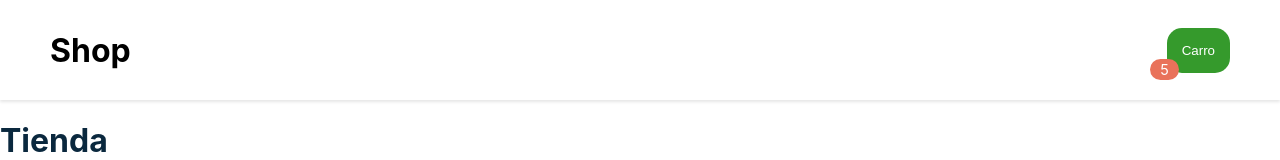
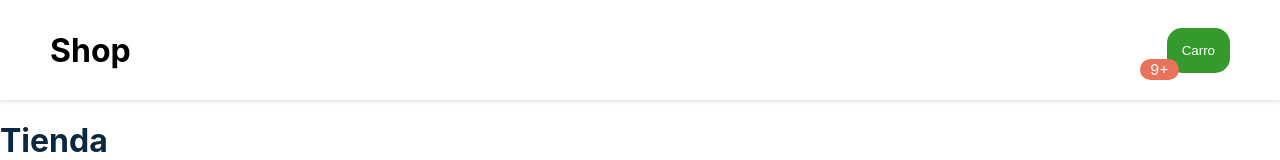
Before and after one commit to maticamisay/carro-de-compras, a React (Create React App) app: page / in a window 1280 px wide. Shown: the top 160 px of the page. Built offline with nearby package versions, Linux system fonts and the light colour scheme.

Commit message:
funcionalidad del bubble alert agregada

```diff
--- a/src/components/BubbleAlert.jsx
+++ b/src/components/BubbleAlert.jsx
@@ -1,22 +1,27 @@
-import React, { Component } from 'react'
+import React, { Component } from "react";
 
 const styles = {
-    bubbleAlert: {
-      backgroundColor: '#E9725A',
-      borderRadius: '15px',
-      color: '#fff',
-      padding: '2px 10px',
-      fontSize: '0.9rem',
-      width: '20px',
+  bubbleAlert: {
+    backgroundColor: "#E9725A",
+    borderRadius: "15px",
+    color: "#fff",
+    padding: "2px 10px",
+    fontSize: "0.9rem",
+    width: "20px",
+  },
+};
+
+export default class BubbleAlert extends Component {
+  getNumber(n) {
+    if (!n) {
+      return " ";
     }
+    return n > 9 ? "9+" : n;
   }
 
-export default class BubbleAlert extends Component {
-    render() {
-        return (
-            <span style={styles.bubbleAlert}>
-                5
-            </span>
-        )
-    }
+  render() {
+    const { value } = this.props;
+
+    return <span style={styles.bubbleAlert}>{this.getNumber(value)}</span>;
+  }
 }
--- a/src/components/Carro.jsx
+++ b/src/components/Carro.jsx
@@ -21,7 +21,7 @@
     return (
       <div>
         <span style={styles.bubble}>
-          <BubbleAlert />
+          <BubbleAlert value={10}/>
         </span>
         <button style={styles.carro}>Carro</button>
       </div>
--- a/src/components/Navbar.jsx
+++ b/src/components/Navbar.jsx
@@ -19,7 +19,6 @@
     return (
       <nav style={styles.navbar}>
         <Logo />
-
         <Carro />
       </nav>
     );
```
